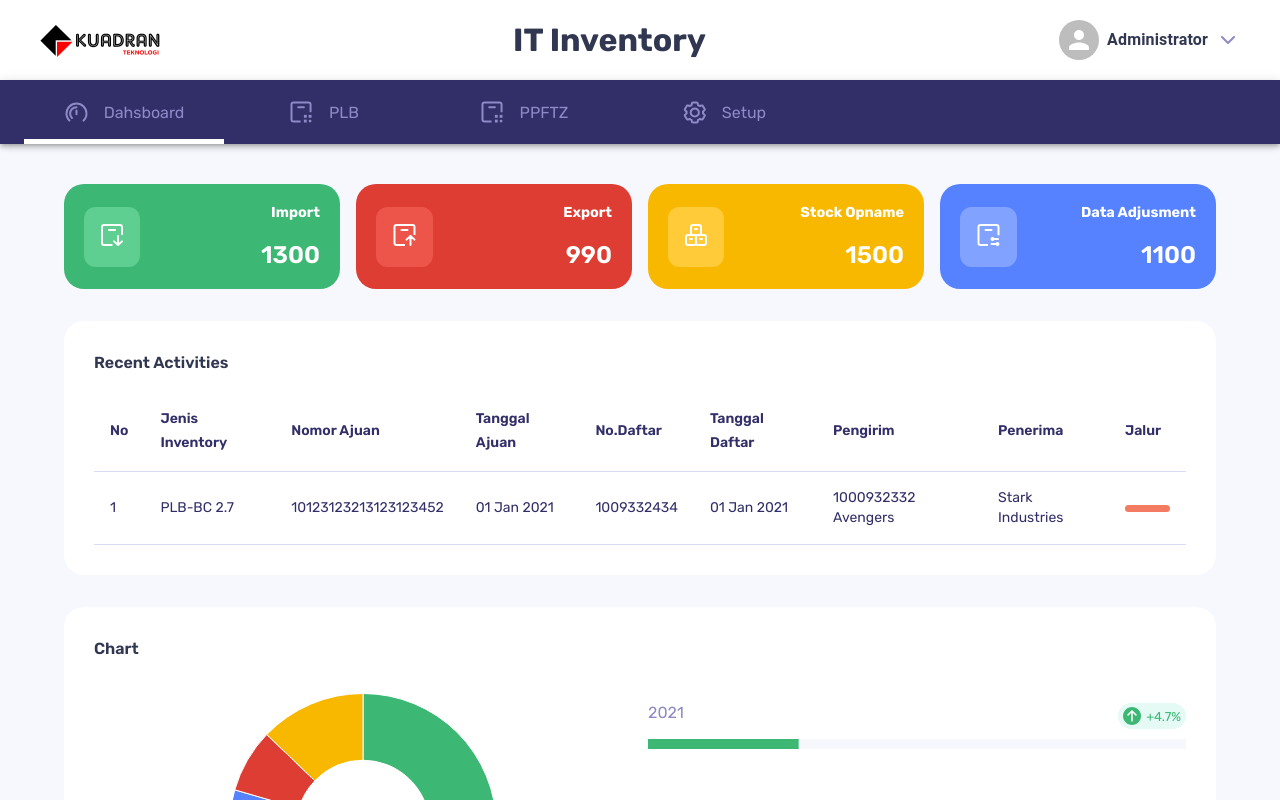
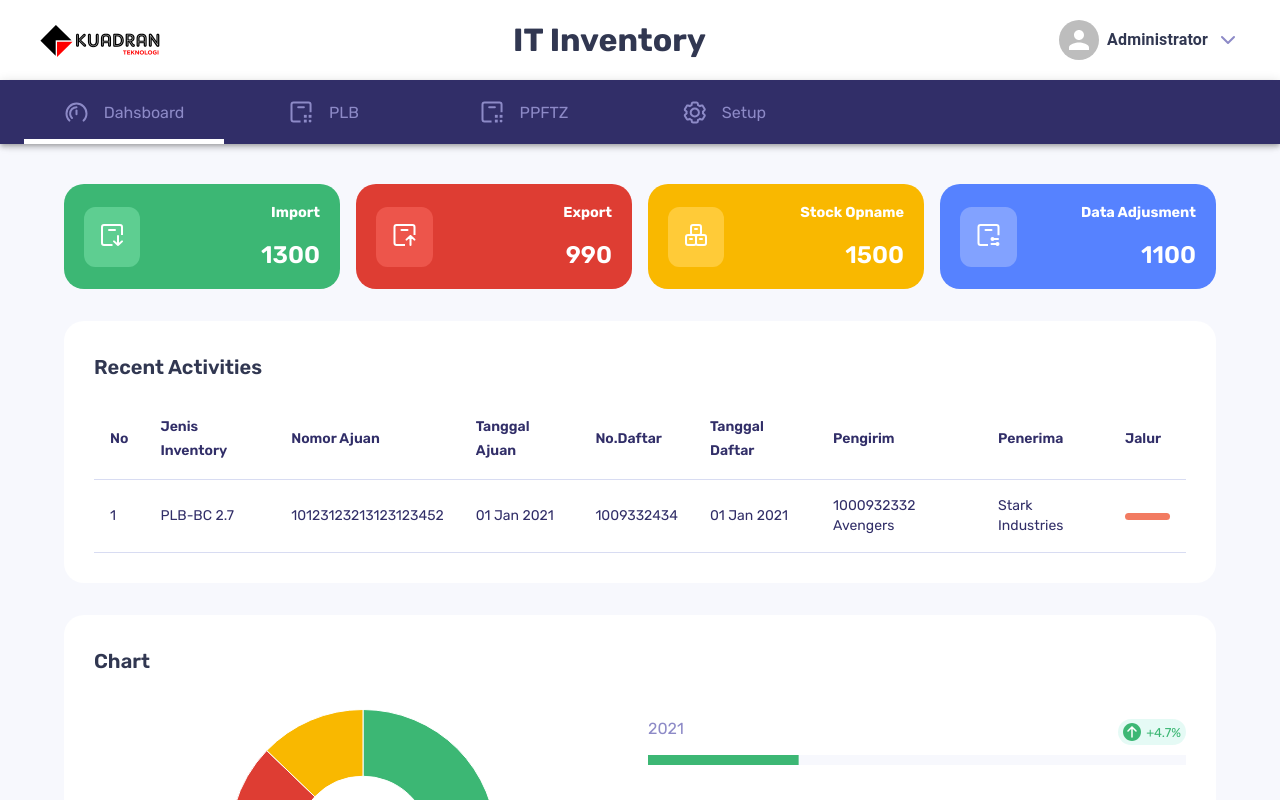
Before and after one commit to IT-inventory-organization/it-inventory-client, a React (Create React App) app: page / in a window 1280 px wide. Shown: the top 800 px of the page. Built offline with nearby package versions, Linux system fonts and the light colour scheme.

Commit message:
Update WrapSection.js

```diff
--- a/src/components/WrapSection.js
+++ b/src/components/WrapSection.js
@@ -13,7 +13,7 @@ function WrapSection(props) {
   const { children, title } = props;
   return (
     <Box>
-      <Typography style={{ fontWeight: 600, color: "#313751" }}>
+      <Typography style={{ fontWeight: 600, color: "#313751" }} variant="h6">
         {title}
       </Typography>
       {children}
```
